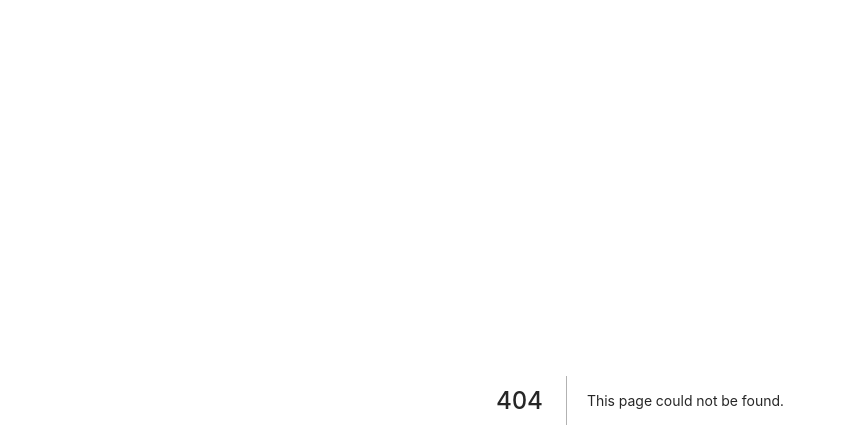
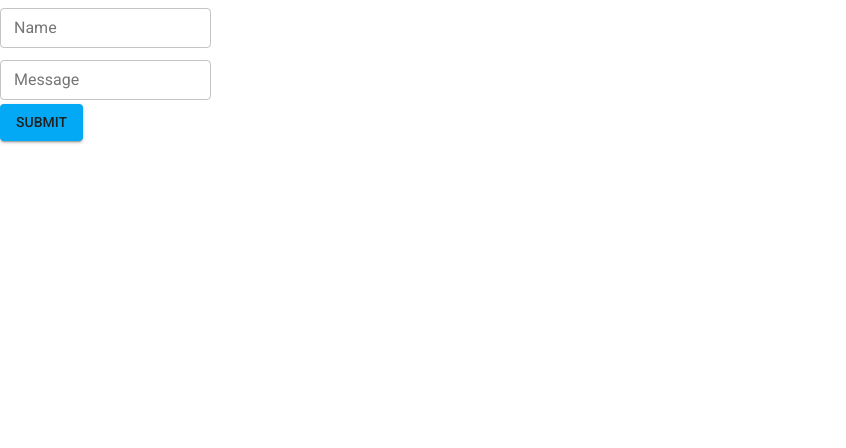
Before and after one commit to leoroese/reacthookform-v7-ts-materialui-tutorial, a Next.js app: page /formprovider in a window 1280 px wide. Before the commit this address had no page. Shown: the top 448 px of the page, without its empty margins (0-846 px from the left). Built offline with nearby package versions, Linux system fonts and the light colour scheme.

Commit message:
part2 commit

```diff
--- /dev/null
+++ b/pages/formprovider.tsx
@@ -0,0 +1,62 @@
+import React, { FC } from 'react';
+import { yupResolver } from '@hookform/resolvers/yup';
+import { Button, Grid } from '@material-ui/core';
+import { createStyles, makeStyles, Theme } from '@material-ui/core/styles';
+import { SubmitHandler, FormProvider, useForm } from 'react-hook-form';
+import { SchemaOf, string, object, array } from 'yup';
+import ReactHookFormTextFieldContainer from '@src/components/RHookFormTextFieldContainer';
+
+const useStyles = makeStyles((theme: Theme) =>
+  createStyles({
+    root: {
+      flexGrow: 1,
+      minHeight: '100vh',
+    },
+  })
+);
+
+interface IFormProps {
+  name: string;
+  message: string;
+}
+
+const formSchema: SchemaOf<IFormProps> = object({
+  name: string().required('Name is required'),
+  message: string().required('Message is required'),
+});
+
+const FieldArrayForm: FC = () => {
+  const classes = useStyles();
+
+  const methods = useForm<IFormProps>({
+    resolver: yupResolver(formSchema),
+  });
+
+  const submitRecipe: SubmitHandler<IFormProps> = async (data: IFormProps) => {
+    console.log('data submitted', data);
+  };
+
+  return (
+    <div className={classes.root}>
+      <Grid container>
+        <FormProvider {...methods}>
+          <form onSubmit={methods.handleSubmit(submitRecipe)}>
+            <Grid item>
+              <ReactHookFormTextFieldContainer label="Name" name="name" />
+            </Grid>
+            <Grid item>
+              <ReactHookFormTextFieldContainer label="Message" name="message" />
+            </Grid>
+            <Grid item>
+              <Button type="submit" variant="contained" color="primary">
+                Submit
+              </Button>
+            </Grid>
+          </form>
+        </FormProvider>
+      </Grid>
+    </div>
+  );
+};
+
+export default FieldArrayForm;
--- /dev/null
+++ b/src/components/RHookFormTextFieldContainer.tsx
@@ -0,0 +1,19 @@
+import React, { FC } from 'react';
+import { useFormContext } from 'react-hook-form';
+import ReactHookFormTextFieldMemo from './RHookFormTextFieldMemo';
+
+interface ReactHookFormTextFieldContainerProps {
+  name: string;
+  label: string;
+}
+
+const ReactHookFormTextFieldContainer: FC<ReactHookFormTextFieldContainerProps> = ({
+  name,
+  label,
+}: ReactHookFormTextFieldContainerProps) => {
+  const methods = useFormContext();
+
+  return <ReactHookFormTextFieldMemo methods={methods} label={label} name={name} />;
+};
+
+export default ReactHookFormTextFieldContainer;
--- /dev/null
+++ b/src/components/RHookFormTextFieldMemo.tsx
@@ -0,0 +1,31 @@
+import React, { memo } from 'react';
+import { TextField } from '@material-ui/core';
+import { UseFormReturn } from 'react-hook-form';
+
+interface IReactHookFormTextFieldProps {
+  methods: UseFormReturn;
+  label: string;
+  name: string;
+}
+
+const ReactHookFormTextFieldMemo = memo(
+  ({ methods, label, name }: IReactHookFormTextFieldProps) => (
+    <TextField
+      label={label}
+      variant="outlined"
+      error={!!methods.formState.errors[name]}
+      helperText={methods.formState.errors[name]?.message ?? ''}
+      fullWidth
+      margin="dense"
+      {...methods.register(name)}
+    />
+  ),
+  (prevProps, nextProps) => {
+    return (
+      prevProps.methods.formState.isDirty === nextProps.methods.formState.isDirty &&
+      prevProps.methods.formState.errors !== nextProps.methods.formState.errors
+    );
+  }
+);
+
+export default ReactHookFormTextFieldMemo;
--- /dev/null
+++ b/src/lib/interfaces/IIngredient.ts
@@ -0,0 +1,4 @@
+export interface IIngredient {
+  ingredientId: string | undefined;
+  name: string | undefined;
+}
--- /dev/null
+++ b/src/lib/interfaces/IInstruction.ts
@@ -0,0 +1,4 @@
+export interface IInstruction {
+  instructionId: string | undefined;
+  message: string | undefined;
+}
```
Also changed, not shown: src/components/RHookFormTextField.tsx (added, +29 -0 lines), src/lib/interfaces/IRecipe.ts (added, +10 -0 lines).
